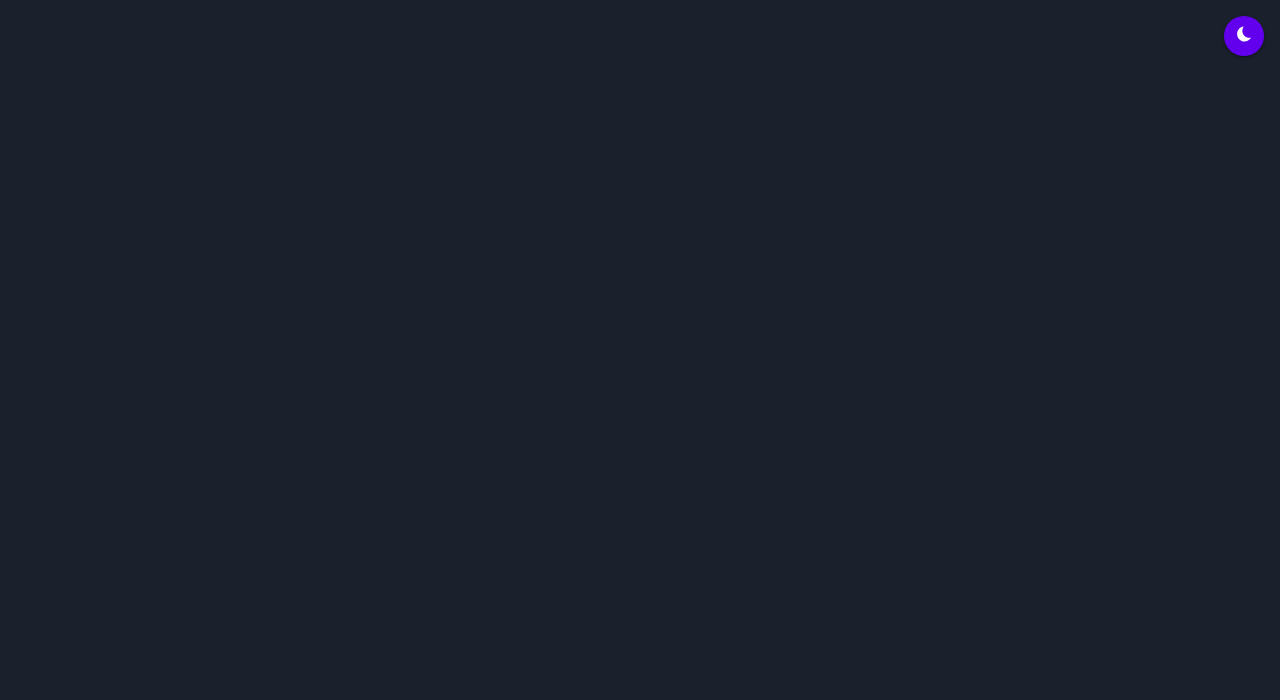
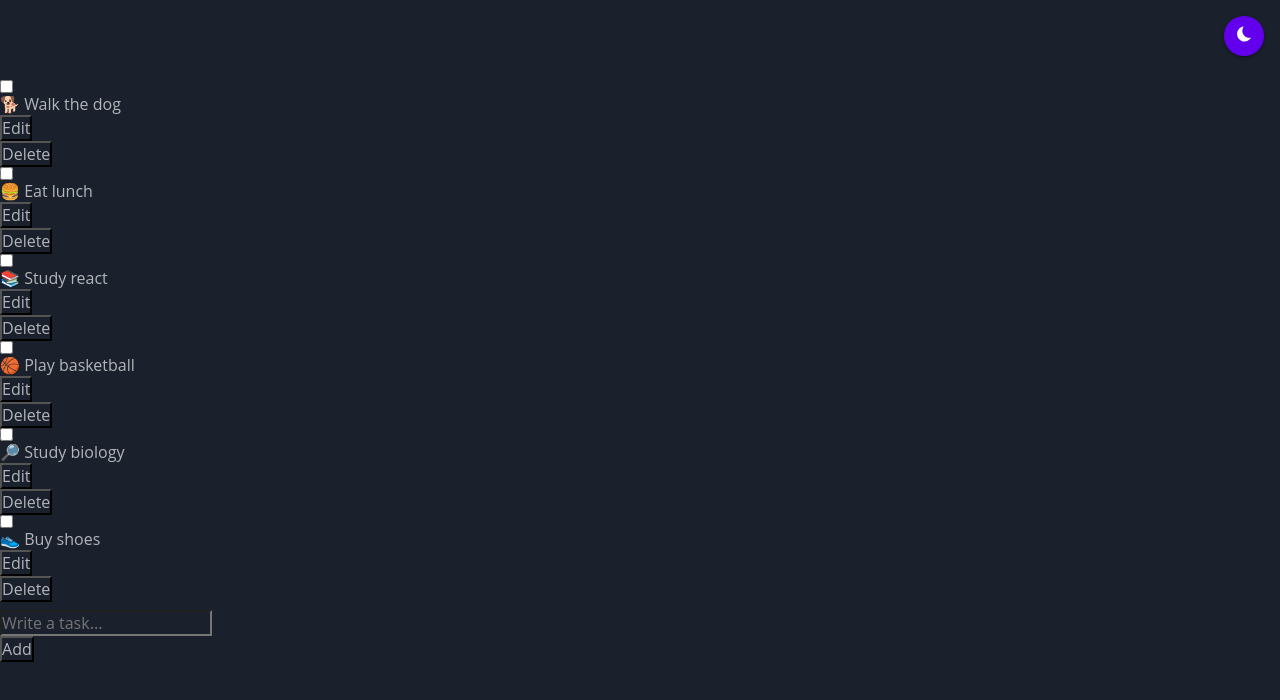
Before and after one commit to jonni595/todo-list, a React (Vite) app: page / in a window 1280 px wide. Shown: the top 700 px of the page. Built offline with nearby package versions, Linux system fonts and the light colour scheme.

Commit message:
update app

```diff
--- a/src/App.tsx
+++ b/src/App.tsx
@@ -1,10 +1,39 @@
+import { useState } from "react";
 import Navbar from "./components/Navbar";
+import TaskList from "./components/TaskList";
 import Layout from "./layout/Layout";
+import { todoList } from "./data";
+import type { Tasks } from "./interface";
+import AddTask from "./components/AddTask";
 
 const App = () => {
+  const [tasks, setTasks] = useState<Tasks[]>(todoList);
+
+  const handleAddTask = (text: string) => {
+    if (!text) return;
+    setTasks([
+      ...tasks,
+      { id: crypto.randomUUID(), text: text.toLowerCase(), done: false },
+    ]);
+  };
+
+  const handleChangeTask = (task: Tasks) => {
+    setTasks(tasks.map((t) => (t.id === task.id ? task : t)));
+  };
+
+  const handleDeleteTask = (id: string) => {
+    setTasks(tasks.filter((t) => t.id !== id));
+  };
+
   return (
     <Layout>
       <Navbar />
+      <TaskList
+        tasks={tasks}
+        onChangeTask={handleChangeTask}
+        onDeleteTask={handleDeleteTask}
+      />
+      <AddTask onAddTask={handleAddTask} />
     </Layout>
   );
 };
```
